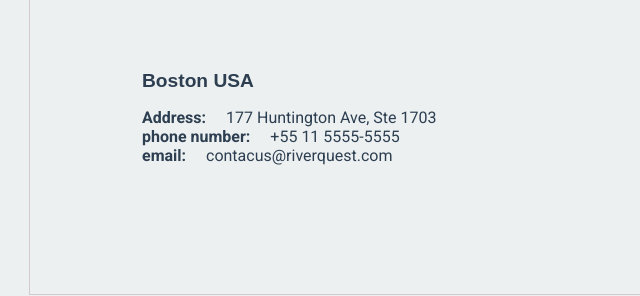
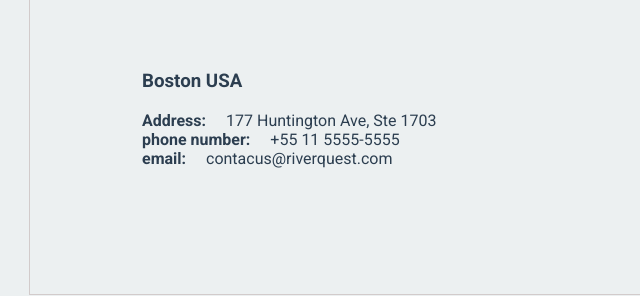
Before and after one commit to rafapeartree-barracuda/wdd130, a plain HTML site: page wwr/contact.html in a window 1280 px wide. Shown: the part 365-661 px from the top of the page, 11-651 px from the left. Drawn offline with Linux system fonts and the light colour scheme.

Commit message:
small adjust

```diff
--- a/wwr/contact.html
+++ b/wwr/contact.html
@@ -35,7 +35,7 @@
         <section class="officeinfo">
             <h2>Headquarters</h2>
             <span>
-                <h1>Boston USA</h1>
+                <h3>Boston USA</h3>
                 <b>Address:</b> 177 Huntington Ave, Ste 1703 <br>
                 <b>phone number:</b> +55 11 5555-5555 <br>
                 <b>email:</b> contacus@riverquest.com <br>
--- a/wwr/styles/rafting.css
+++ b/wwr/styles/rafting.css
@@ -345,7 +345,7 @@ footer img {
     grid-column: 1/ span 3;
     margin-left: 1rem;
 }
-.officeinfo h1 {
+.officeinfo h3 {
     text-align: left;
     grid-column: 1/ span 3;
     margin-left: 1rem;
```
